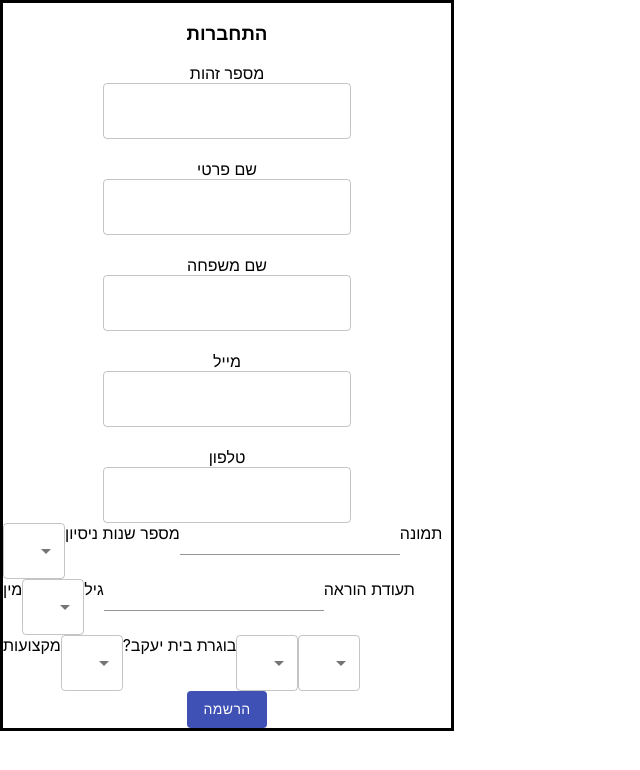
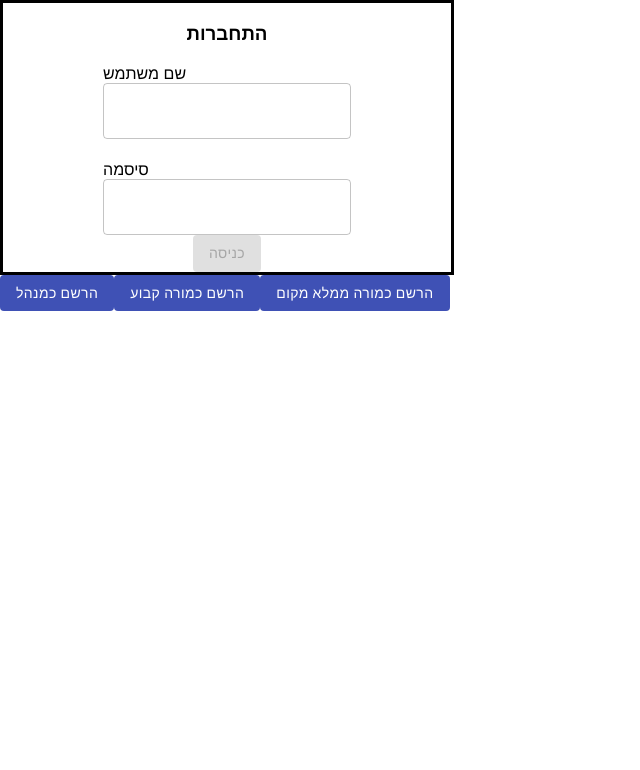
Before and after one commit to ayala8585/SubstituteSystem, a React (Create React App) app: page /login in a window 1280 px wide. Before the commit this address led to /generalSignUp. Shown: the top 770 px of the page, without its empty margins (0-640 px from the left). Built offline with nearby package versions, Linux system fonts and the light colour scheme.

Commit message:
סיום יום רביעי

```diff
--- a/src/App.js
+++ b/src/App.js
@@ -37,10 +37,9 @@ function App() {
             <AddInstitution/>
           </Route>
 
-          <Route path='/addInstitution'>
+          <Route path='/addInstitutionTeacher'>
             <AddInstitutionTeacher/>
           </Route>
-
 
           <Route path='/'>
             <Login/>
--- a/src/components/signUp/generalSignUp.js
+++ b/src/components/signUp/generalSignUp.js
@@ -6,7 +6,7 @@ import { useHistory } from "react-router-dom"
 import Button from '@material-ui/core/Button';
 import { connect } from "react-redux";
 import SubstituteDetails from "./substituteDetails"
-import '../signUp/addInstitutionTeacher'
+// import '../signUp/addInstitutionTeacher'
 
 
 const GeneralSignUp = (props) => {
@@ -79,7 +79,7 @@ const GeneralSignUp = (props) => {
           הוסף מוסד
     </Button> : null}
 
-    {props.type === 2 ?
+      {props.type === 2 ?
         <Button variant="contained" color="primary" disableElevation onClick={addInstitutionTeacher} >
           הוסף מוסד
     </Button> : null}
--- a/src/components/signUp/signUp.js
+++ b/src/components/signUp/signUp.js
@@ -20,15 +20,15 @@ const generalSignUp=(type)=>{
 
     return (
         <div>
-            <Button variant="contained" color="primary" disableElevation onClick={generalSignUp(1)} >
+            <Button variant="contained" color="primary" disableElevation onClick={()=>generalSignUp(1)} >
                 הרשם כמנהל
     </Button>
 
-            <Button variant="contained" color="primary" disableElevation onClick={generalSignUp(2)}>
+            <Button variant="contained" color="primary" disableElevation onClick={()=>generalSignUp(2)}>
                 הרשם כמורה קבוע
     </Button>
 
-            <Button variant="contained" color="primary" disableElevation onClick={generalSignUp(3)}>
+            <Button variant="contained" color="primary" disableElevation onClick={()=>generalSignUp(3)}>
                 הרשם כמורה ממלא מקום
     </Button>
         </div>
```
